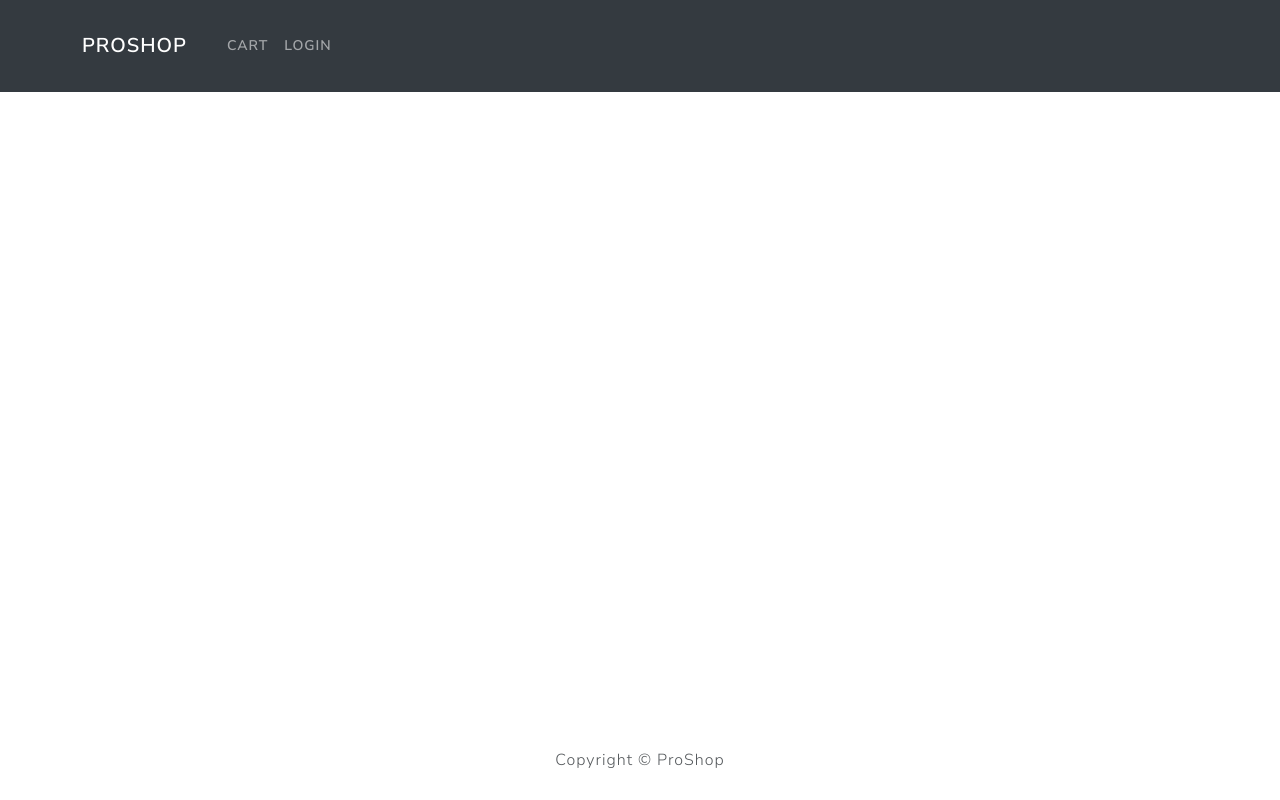
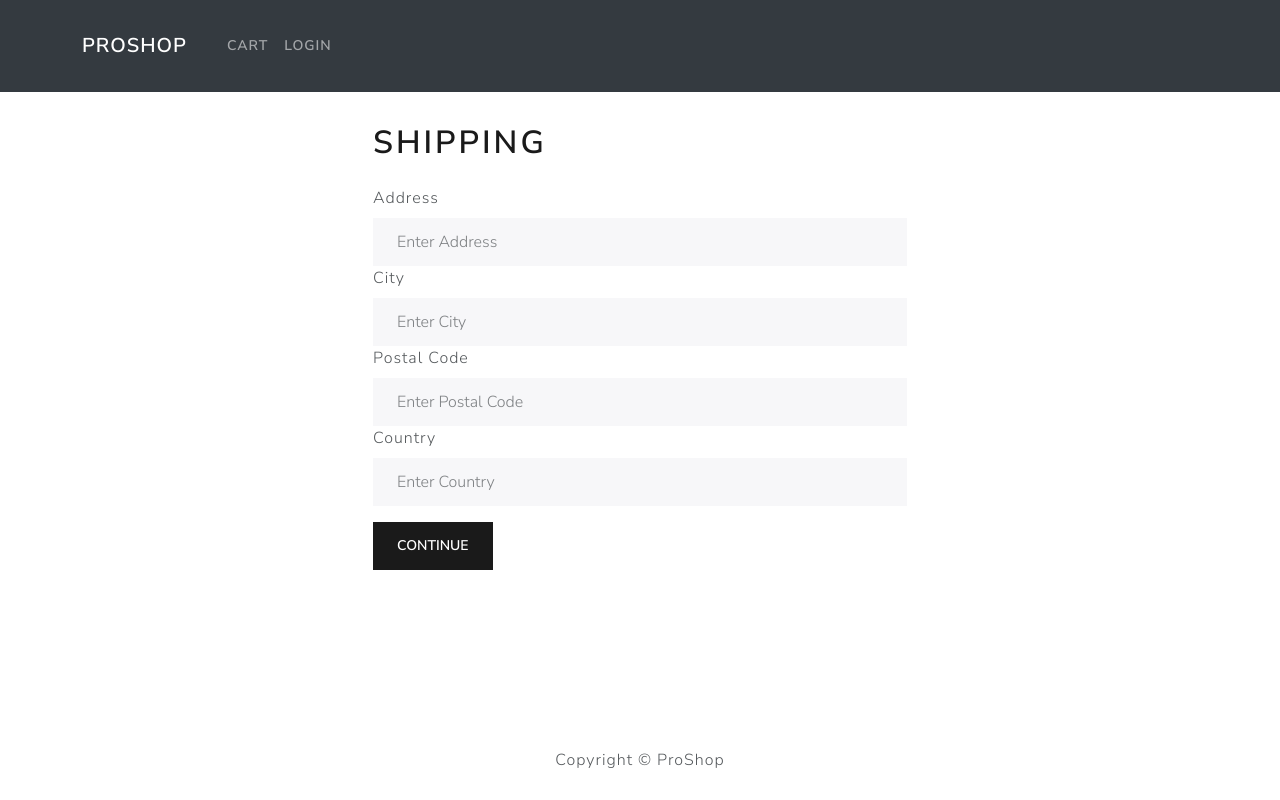
Before and after one commit to RedfordRobert68/ecommerce, a React (Create React App) app in the folder frontend/: page /shipping in a window 1280 px wide. Built offline with nearby package versions, Linux system fonts and the light colour scheme; the HTML template or start-up script is replaced by a standard one.

Commit message:
Completio of shipping screen

```diff
--- a/frontend/src/App.js
+++ b/frontend/src/App.js
@@ -8,6 +8,8 @@ import CartScreen from './screens/CartScreen'
 import LoginScreen from './screens/LoginScreen'
 import RegisterScreen from './screens/RegisterScreen'
 import ProfileScreen from './screens/ProfileScreen'
+import ShippingScreen from './screens/ShippingScreen'
+
 function App() {
     return (
         <Router>
@@ -19,6 +21,7 @@ function App() {
                         <Route path='/login' element={<LoginScreen />} />
                         <Route path='/register' element={<RegisterScreen />} />
                         <Route path='/profile' element={<ProfileScreen />} />
+                        <Route path='/shipping' element={<ShippingScreen />} />
                         <Route path='/product/:id' element={<ProductScreen />} />
                         <Route path='/cart/:id?' element={<CartScreen />} />
                     </Routes>
--- a/frontend/src/actions/cartActions.js
+++ b/frontend/src/actions/cartActions.js
@@ -1,5 +1,5 @@
 import axios from 'axios'
-import { CART_ADD_ITEM, CART_REMOVE_ITEM } from '../constants/cartConstants'
+import { CART_ADD_ITEM, CART_REMOVE_ITEM, CART_SAVE_SHIPPING_ADDRESS } from '../constants/cartConstants'
 
 export const addToCart = (id, qty) => async (dispatch, getState) => {
     const { data } = await axios.get(`/api/products/${id}`)
@@ -26,3 +26,11 @@ export const removeFromCart = (id) => (dispatch, getState) => {
     })
     localStorage.setItem('cartItems', JSON.stringify(getState().cart.cartItems))
 }
+
+export const saveShippingAddress = (data) => (dispatch) => {
+    dispatch({
+        type: CART_SAVE_SHIPPING_ADDRESS,
+        payload: data,
+    })
+    localStorage.setItem('shippingAddress', JSON.stringify(data))
+}
--- a/frontend/src/constants/cartConstants.js
+++ b/frontend/src/constants/cartConstants.js
@@ -1,2 +1,3 @@
 export const CART_ADD_ITEM = 'CART_ADD_ITEM'
 export const CART_REMOVE_ITEM = 'CART_REMOVE_ITEM'
+export const CART_SAVE_SHIPPING_ADDRESS = 'CART_SAVE_SHIPPING_ADDRESS'
--- a/frontend/src/reducers/cartReducers.js
+++ b/frontend/src/reducers/cartReducers.js
@@ -1,7 +1,7 @@
-import { CART_ADD_ITEM, CART_REMOVE_ITEM } from '../constants/cartConstants'
+import { CART_ADD_ITEM, CART_REMOVE_ITEM, CART_SAVE_SHIPPING_ADDRESS } from '../constants/cartConstants'
 
 
-export const cartReducer = (state={cartItems:[]}, action) => {
+export const cartReducer = (state={cartItems:[], shippingAddress: {}}, action) => {
     switch(action.type){
         case CART_ADD_ITEM:
             const item = action.payload
@@ -25,6 +25,12 @@ export const cartReducer = (state={cartItems:[]}, action) => {
                 cartItems:state.cartItems.filter(x => x.product !== action.payload)
             }
 
+        case CART_SAVE_SHIPPING_ADDRESS:
+            return {
+                ...state,
+                shippingAddress:action.payload
+            }
+
         default:
             return state
     }
--- a/frontend/src/screens/ProfileScreen.js
+++ b/frontend/src/screens/ProfileScreen.js
@@ -7,7 +7,7 @@ import Message from '../components/Message'
 import { getUserDetails, updateUserProfile } from '../actions/userActions'
 import { USER_UPDATE_PROFILE_RESET } from '../constants/userConstants'
 
-function ProfileScreen() {
+function ProfileScreen({ history }) {
     const[name, setName] = useState('')
     const[email, setEmail] = useState('')
     const[password, setPassword] = useState('')
--- a/frontend/src/screens/RegisterScreen.js
+++ b/frontend/src/screens/RegisterScreen.js
@@ -4,8 +4,8 @@ import { Form, Button, Row, Col } from 'react-bootstrap'
 import { useDispatch, useSelector } from 'react-redux'
 import Loader from '../components/Loader'
 import Message from '../components/Message'
+import FormContainer from '../components/FormContainer'
 import { register } from '../actions/userActions'
-import FormContainer from '../components/FormContainer'
 
 function RegisterScreen() {
 
--- /dev/null
+++ b/frontend/src/screens/ShippingScreen.js
@@ -0,0 +1,98 @@
+import React, { useState, useEffect } from 'react'
+import { useNavigate} from 'react-router-dom'
+import { Form, Button } from 'react-bootstrap'
+import { useDispatch, useSelector } from 'react-redux'
+import FormContainer from '../components/FormContainer'
+import { saveShippingAddress } from '../actions/cartActions'
+
+function ShippingScreen() {
+    const history = useNavigate()
+    const cart = useSelector(state => state.cart)
+    const { shippingAddress } = cart
+
+    const dispatch = useDispatch()
+
+    const[address, setAddress] = useState(shippingAddress.address)
+    const[city, setCity] = useState(shippingAddress.city)
+    const[postalCode, setPostalCode] = useState(shippingAddress.postalCode)
+    const[country, setCountry] = useState(shippingAddress.country)
+
+    const submitHandler = (e) =>{
+        e.preventDefault()
+        dispatch(saveShippingAddress({ address, city, postalCode, country }))
+        history('/payment')
+    }
+
+    return (
+        <FormContainer>
+            <h1>
+                Shipping
+            </h1>
+            <Form onSubmit={submitHandler}>
+
+                <Form.Group controlId='address'>
+                    <Form.Label>
+                        Address
+                    </Form.Label>
+                    <Form.Control
+                        required
+                        type='text'
+                        placeholder='Enter Address'
+                        value={address ? address : ''}
+                        onChange={(e) => setAddress(e.target.value)}
+                    >
+                    </Form.Control>
+                </Form.Group>
+
+                <Form.Group controlId='city'>
+                    <Form.Label>
+                        City
+                    </Form.Label>
+                    <Form.Control
+                        required
+                        type='text'
+                        placeholder='Enter City'
+                        value={city ? city : ''}
+                        onChange={(e) => setCity(e.target.value)}
+                    >
+                    </Form.Control>
+                </Form.Group>
+
+                <Form.Group controlId='postalCode'>
+                    <Form.Label>
+                        Postal Code
+                    </Form.Label>
+                    <Form.Control
+                        required
+                        type='text'
+                        placeholder='Enter Postal Code'
+                        value={postalCode ? postalCode : ''}
+                        onChange={(e) => setPostalCode(e.target.value)}
+                    >
+                    </Form.Control>
+                </Form.Group>
+
+                <Form.Group controlId='country'>
+                    <Form.Label>
+                        Country
+                    </Form.Label>
+                    <Form.Control
+                        required
+                        type='text'
+                        placeholder='Enter Country'
+                        value={country ? country : ''}
+                        onChange={(e) => setCountry(e.target.value)}
+                    >
+                    </Form.Control>
+                </Form.Group>
+
+                <Button type='submit' variant='primary' className="my-3">
+                    Continue
+                </Button>
+
+            </Form>
+        </FormContainer>
+    )
+}
+
+export default ShippingScreen
--- a/frontend/src/store.js
+++ b/frontend/src/store.js
@@ -18,10 +18,16 @@ const cartItemsFromStorage = localStorage.getItem('cartItems') ?
     JSON.parse(localStorage.getItem('cartItems')) : []
 
 const userInfoFromStorage = localStorage.getItem('userInfo') ?
-    JSON.parse(localStorage.getItem('userInfo')) : null;
+    JSON.parse(localStorage.getItem('userInfo')) : null
+
+const shippingAddressFromStorage = localStorage.getItem('shippingAddress') ?
+    JSON.parse(localStorage.getItem('shippingAddress')) : {}
 
 export const initialState = {
-    cart: {cartItems: cartItemsFromStorage},
+    cart: {
+        cartItems: cartItemsFromStorage,
+        shippingAddress: shippingAddressFromStorage
+    },
     userLogin: {userInfo: userInfoFromStorage}
 }
 
```
Also changed, not shown: frontend/src/screens/CartScreen.js (indentation only).
